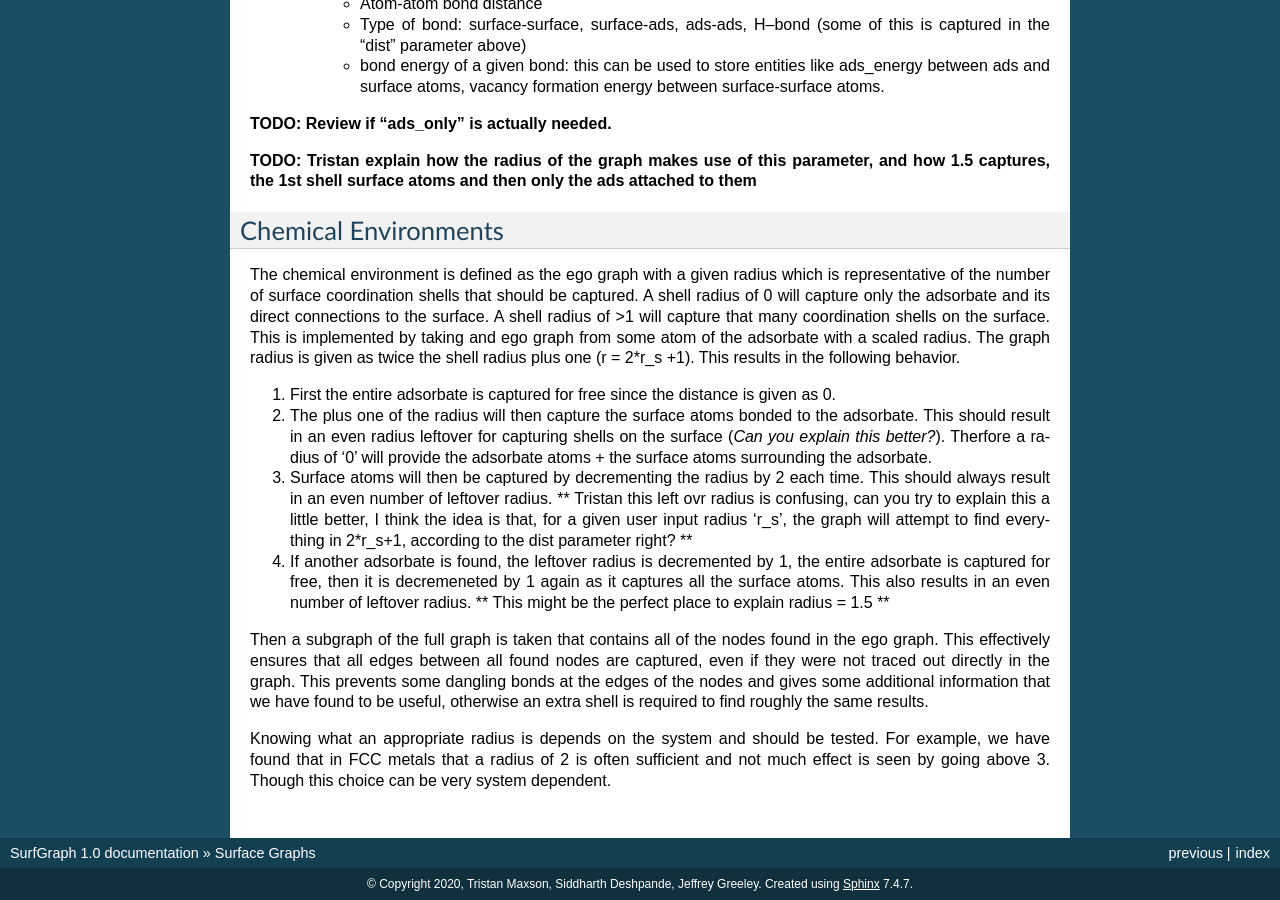
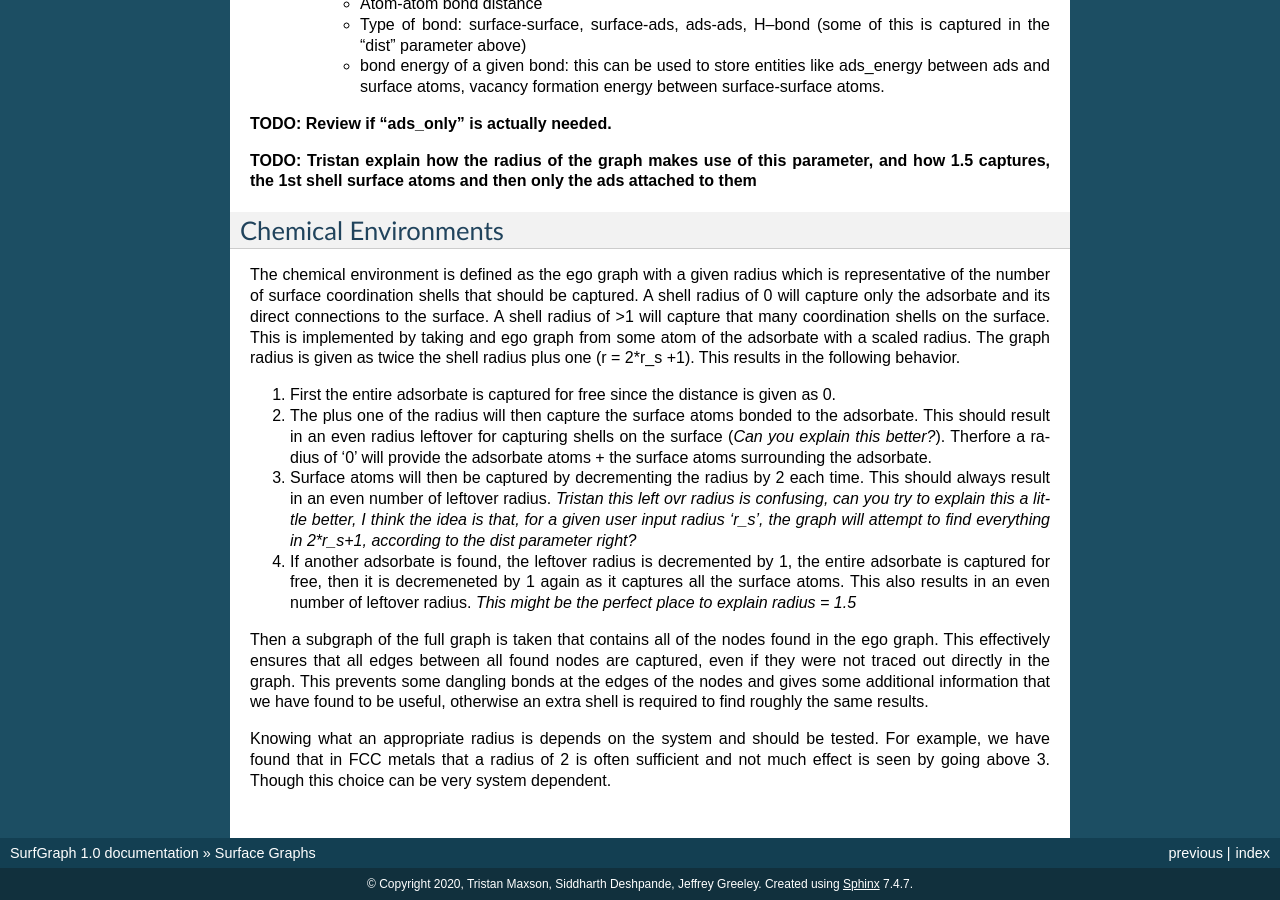
Before and after one commit to vsumaria/graph-theory-surfaces, a Sphinx documentation site: the page built from doc/source/Theory.rst, in a window 1280 px wide and 900 px high, scrolled down 929 px. Built offline with Sphinx 7.4.7, drawn with Linux system fonts in a browser that asks for light colours; formulas are drawn with MathJax 3; pages that are not in the unit, such as notebooks, are missing from menus.

```diff
--- a/doc/source/Theory.rst
+++ b/doc/source/Theory.rst
@@ -48,8 +48,8 @@ The chemical environment is defined as the ego graph with a given radius which i
 
 1. First the entire adsorbate is captured for free since the distance is given as 0.
 2. The plus one of the radius will then capture the surface atoms bonded to the adsorbate.  This should result in an even radius leftover for capturing shells on the surface (*Can you explain this better?*). Therfore a radius of '0' will provide the adsorbate atoms + the surface atoms surrounding the adsorbate.
-3. Surface atoms will then be captured by decrementing the radius by 2 each time.  This should always result in an even number of leftover radius. ** Tristan this left ovr radius is confusing, can you try to explain this a little better, I think the idea is that, for a given user input radius 'r_s', the graph will attempt to find everything in 2*r_s+1, according to the dist parameter right? **
-4. If another adsorbate is found, the leftover radius is decremented by 1, the entire adsorbate is captured for free, then it is decremeneted by 1 again as it captures all the surface atoms.  This also results in an even number of leftover radius.  ** This might be the perfect place to explain radius = 1.5 **
+3. Surface atoms will then be captured by decrementing the radius by 2 each time.  This should always result in an even number of leftover radius. *Tristan this left ovr radius is confusing, can you try to explain this a little better, I think the idea is that, for a given user input radius 'r_s', the graph will attempt to find everything in 2*r_s+1, according to the dist parameter right?*
+4. If another adsorbate is found, the leftover radius is decremented by 1, the entire adsorbate is captured for free, then it is decremeneted by 1 again as it captures all the surface atoms.  This also results in an even number of leftover radius.  *This might be the perfect place to explain radius = 1.5*
 
 Then a subgraph of the full graph is taken that contains all of the nodes found in the ego graph.  This effectively ensures that all edges between all found nodes are captured, even if they were not traced out directly in the graph.  This prevents some dangling bonds at the edges of the nodes and gives some additional information that we have found to be useful, otherwise an extra shell is required to find roughly the same results.
 
```
